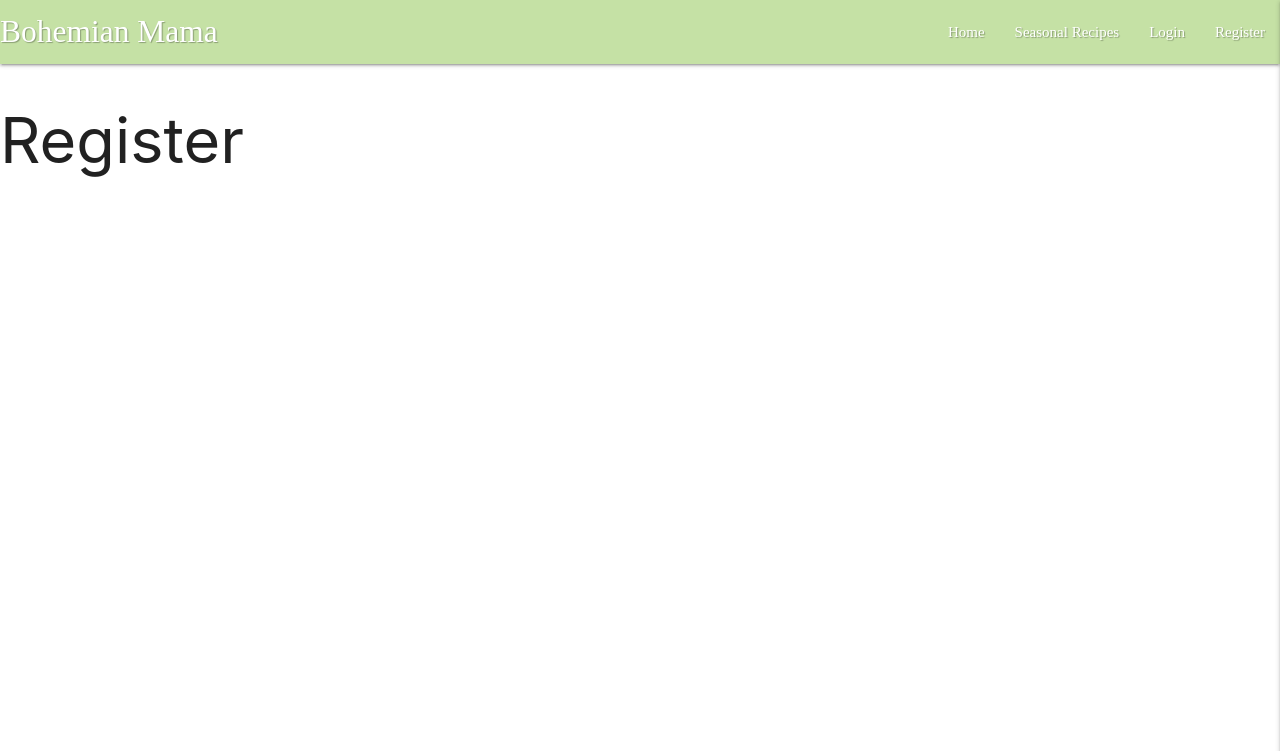
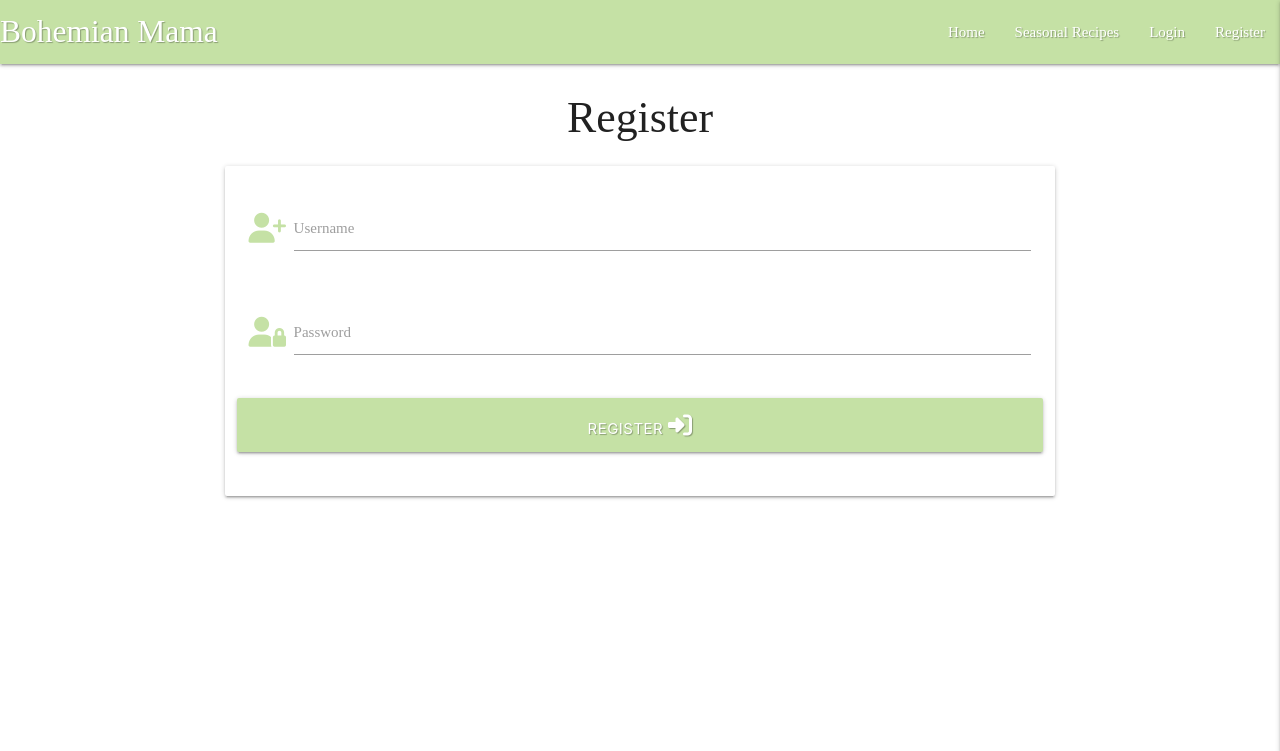
Before and after one commit to DomGambarini/bohemian-mama-pp3, a Flask app: template templates/register.html in a window 1280 px wide. Shown: the top 751 px of the page. Run offline with Flask 3, Linux system fonts and the light colour scheme; the template is opened without the code that fills it, so the values that code supplies are empty; some libraries are stand-ins or nearby versions.

Commit message:
Add register form and GET method

```diff
--- a/app.py
+++ b/app.py
@@ -5,6 +5,7 @@ from flask import (
     session, url_for)
 from flask_pymongo import PyMongo
 from bson.objectid import ObjectId
+from werkzeug.security import generate_password_hash, check_password_hash
 if os.path.exists("env.py"):
     import env
 
@@ -34,7 +35,7 @@ def login():
     return render_template("login.html")
 
 
-@app.route("/register.html")
+@app.route("/register", methods=["GET", "POST"])
 def register():
     return render_template("register.html")
 
--- a/static/css/style.css
+++ b/static/css/style.css
@@ -2,7 +2,7 @@
     text-shadow: 1px 1px 1px rgba(0, 0, 0, 0.3);
 }
 
-nav {
+nav, form, h1, h2, h3 {
     font-family: 'Playfair Display', serif;
 }
 
--- a/templates/register.html
+++ b/templates/register.html
@@ -1,4 +1,35 @@
 {% extends "base.html" %}
 {% block content %}
-    <h1>Register</h1>
+
+    <h3 class="center-align">Register</h3>
+
+    <div class="row">
+        <form class="col s12 m8 offset-m2" method="POST" action="{{ url_for('register') }}">
+            <div class="card-panel">
+                <!-- username -->
+                <div class="row">
+                    <div class="input-field col s12">
+                        <i class="fas fa-user-plus prefix light-green-text text-lighten-3"></i>
+                        <input id="username" name="username" type="text" class="validate">
+                        <label for="username">Username</label>
+                    </div>
+                </div>
+                <!-- password -->
+                <div class="row">
+                    <div class="input-field col s12">
+                        <i class="fas fa-user-lock prefix light-green-text text-lighten-3"></i>
+                        <input id="password" name="password" type="password" class="validate">
+                        <label for="password">Password</label>
+                    </div>
+                </div>
+                <!-- register -->
+                <div class="row">
+                    <button type="submit" class="col s12 btn-large light-green lighten-3 text-shadow">
+                        Register <i class="fas fa-sign-in-alt"></i>
+                    </button>
+                </div>
+            </div>
+        </form>
+    </div>
+
 {% endblock %}
```
